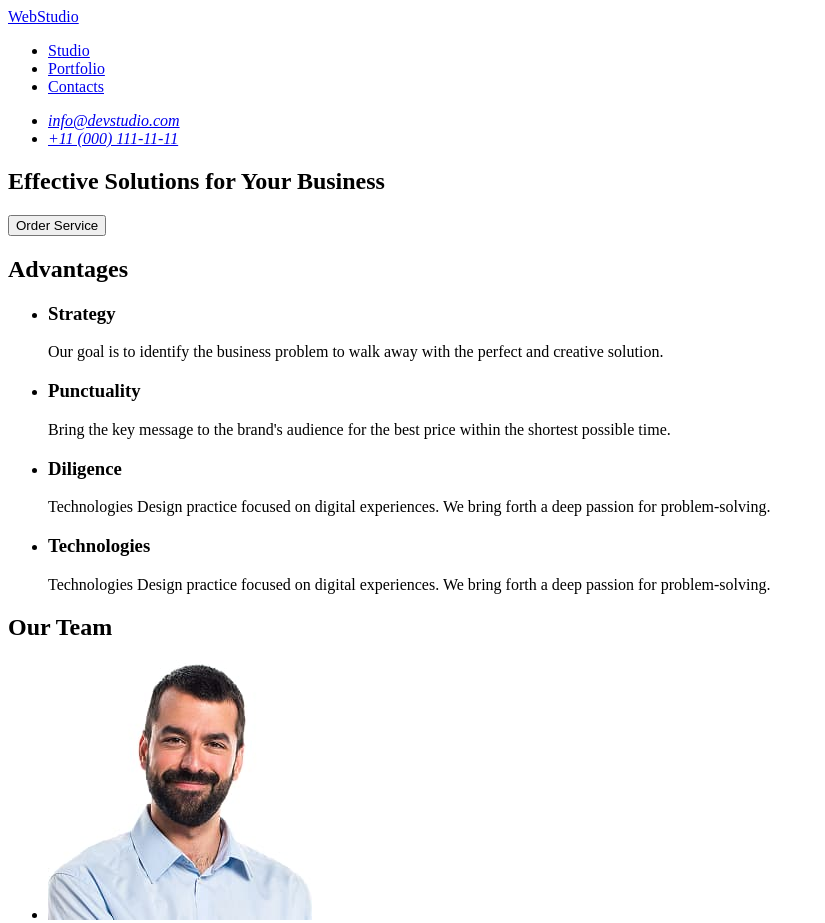
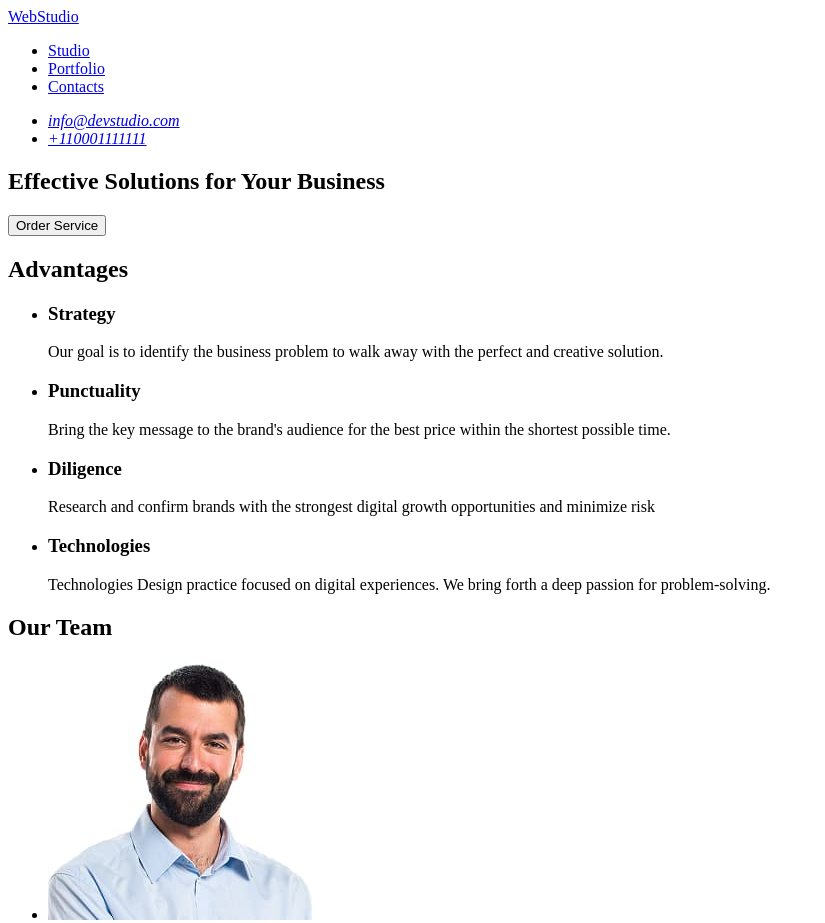
Before and after one commit to shch6rskz2001-boop/goit-markup-hw-01, a plain HTML site: page index.html in a window 1280 px wide. Shown: the top 923 px of the page, without its empty margins (0-825 px from the left). Drawn offline with Linux system fonts and the light colour scheme.

Commit message:
update index html file

```diff
--- a/index.html
+++ b/index.html
@@ -26,7 +26,7 @@
         <address>
             <ul>
                 <li><a href="mailto:info@devstudio.com">info@devstudio.com</a><br /> </li>
-                <li><a href="tek:+110001111111">+11 (000) 111-11-11</a></li>
+                <li><a href="tek:+110001111111">+110001111111</a></li>
             </ul>
         </address>
     </header>
@@ -50,8 +50,7 @@
                 </li>
                 <li>
                     <h3>Diligence</h3>
-                    <p>Technologies Design practice focused on digital experiences. We bring forth a deep passion for
-                        problem-solving.</p>
+                    <p>Research and confirm brands with the strongest digital growth opportunities and minimize risk</p>
                 </li>
                 <li>
                     <h3>Technologies</h3>
```
